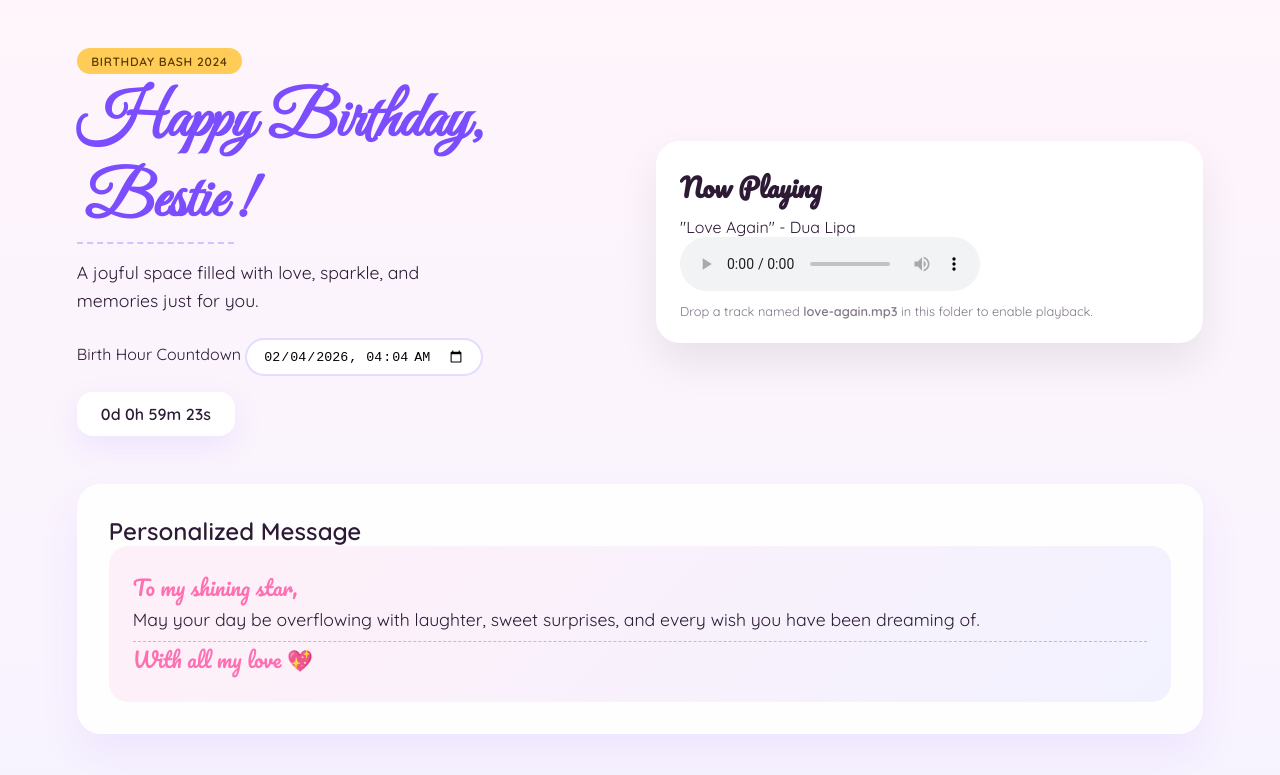
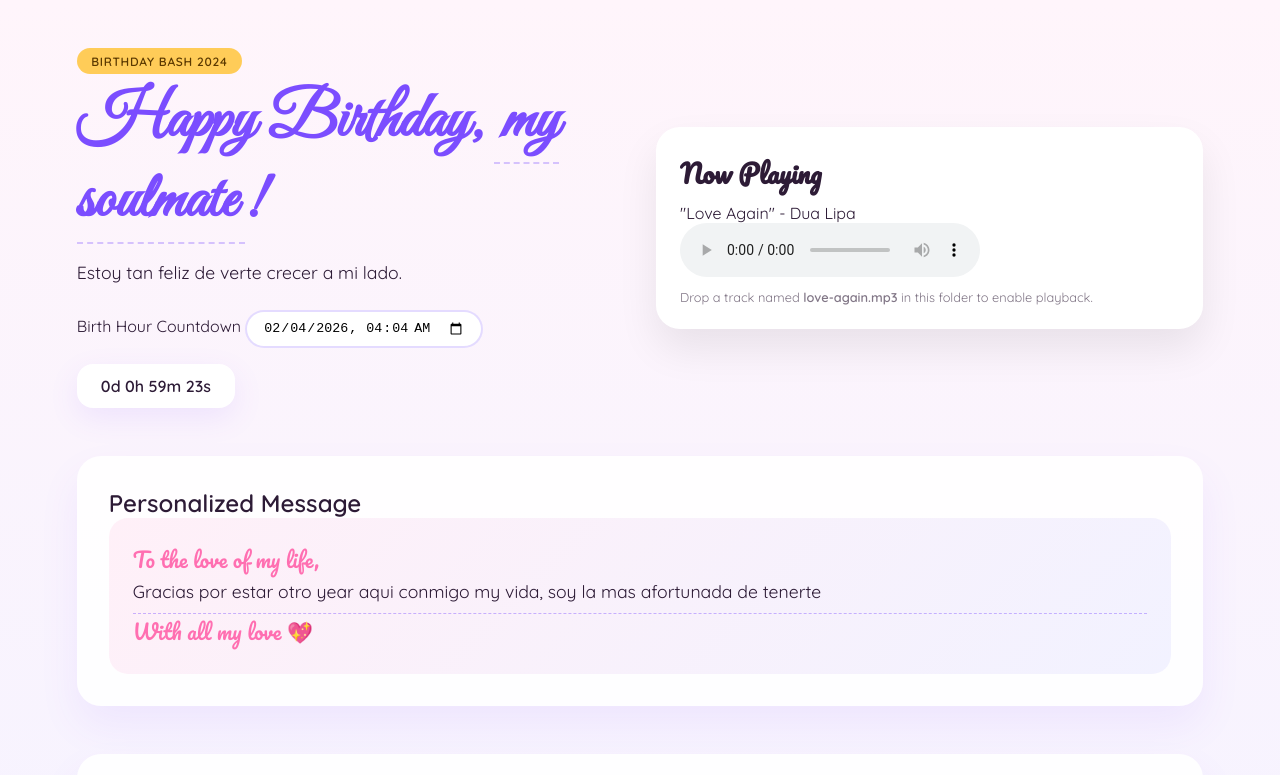
Before and after one commit to seesdipy/yo, a plain HTML site: page index.html in a window 1280 px wide. Shown: the top 775 px of the page. Drawn offline with Linux system fonts and the light colour scheme.

Commit message:
approved

```diff
--- a/index.html
+++ b/index.html
@@ -19,9 +19,9 @@
     <header class="hero">
       <div class="hero-content">
         <p class="badge">Birthday Bash 2024</p>
-        <h1>Happy Birthday, <span contenteditable="true" aria-label="Name">Bestie</span>!</h1>
+        <h1>Happy Birthday, <span contenteditable="true" aria-label="Name">my soulmate</span>!</h1>
         <p class="subtitle">
-          A joyful space filled with love, sparkle, and memories just for you.
+          Estoy tan feliz de verte crecer a mi lado.
         </p>
         <div class="countdown">
           <div>
@@ -51,10 +51,11 @@
       <section class="message">
         <h2>Personalized Message</h2>
         <div class="message-card">
-          <p class="decorative">To my shining star,</p>
+          <p class="decorative">To the love of my life,</p>
           <p contenteditable="true" aria-label="Personal message">
-            May your day be overflowing with laughter, sweet surprises, and every wish
-            you have been dreaming of.
+            Gracias por estar otro year aqui conmigo my vida,
+            soy la mas afortunada de tenerte
+
           </p>
           <p class="decorative">With all my love 💖</p>
         </div>
@@ -69,7 +70,7 @@
           </div>
           <button id="blow-button" class="primary">Blow out the candle</button>
           <p id="surprise" class="surprise" hidden>
-            🎉 Surprise! You are the sparkle that lights up every room.
+            🎉 Surprise! You are the sparkle that lights up my life.
           </p>
         </div>
       </section>
@@ -107,7 +108,7 @@
           <div class="gift-ribbon"></div>
         </div>
         <p id="gift-message" class="gift-message" hidden>
-          🎁 You unlocked a hug, a happy dance, and all the cake you can eat!
+          🎁 You unlocked a million kisses!
         </p>
       </section>
     </main>
```
